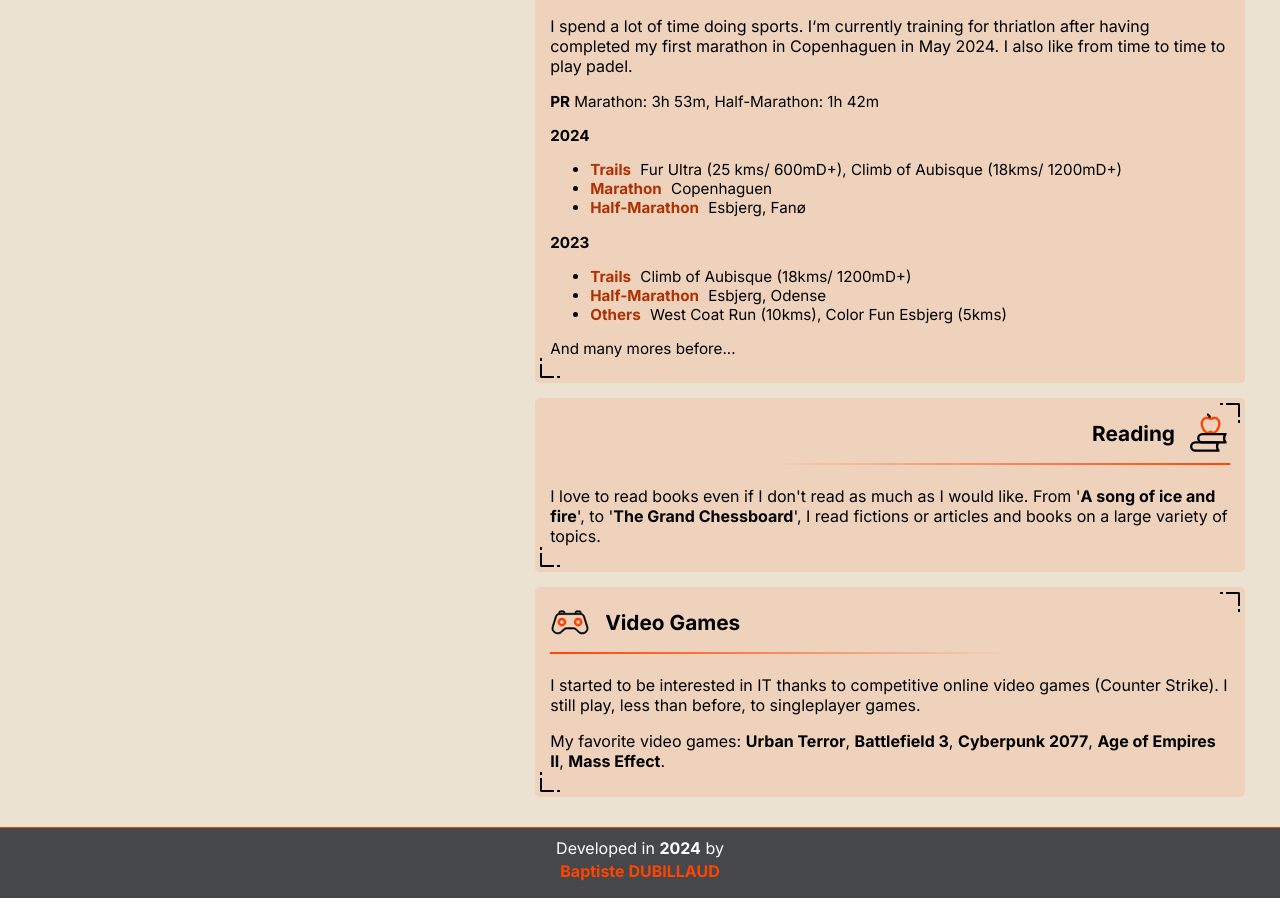
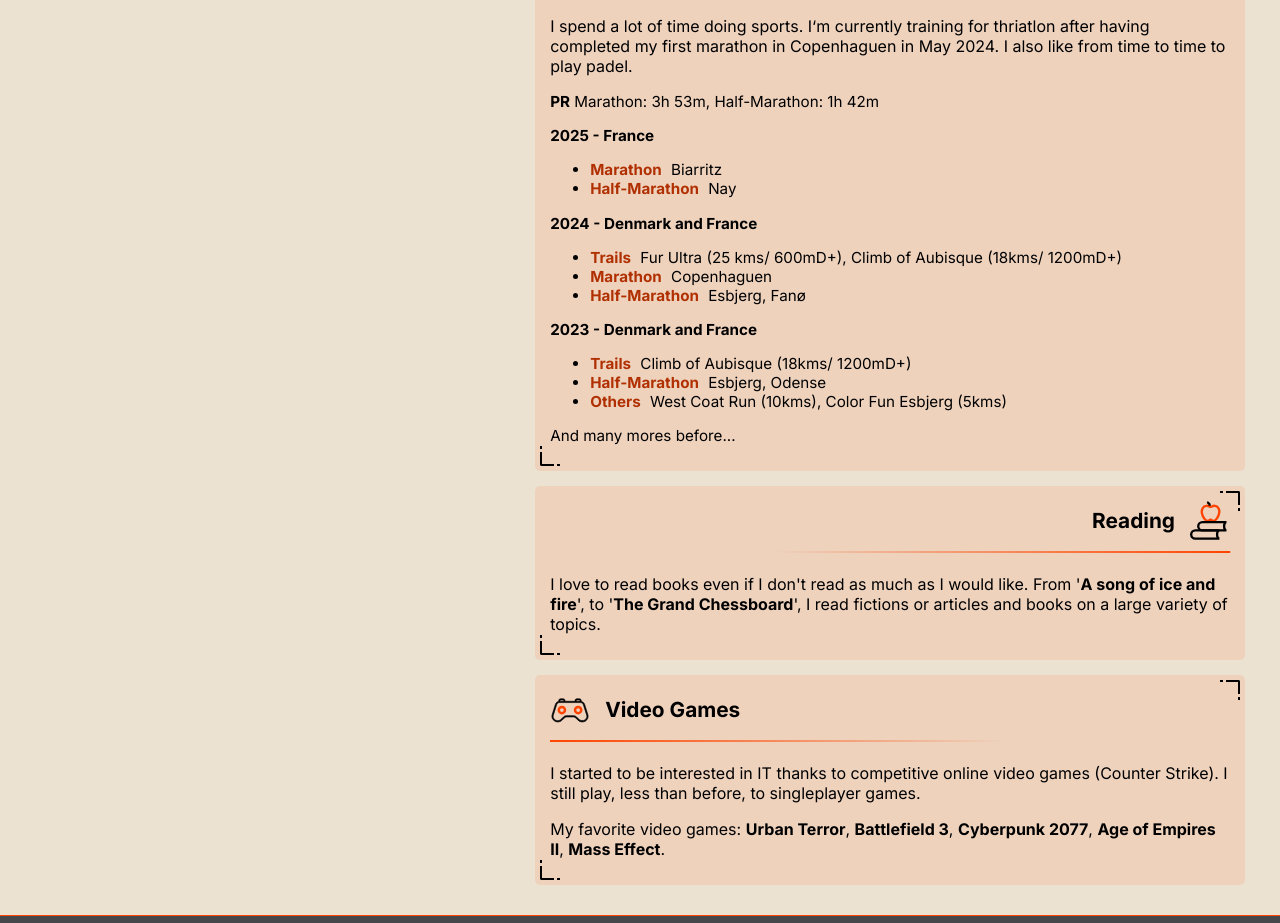
Before and after one commit to baptiste-dubillaud/personal-website, a Next.js app: page / in a window 1280 px wide. Shown: the part 3520-4443 px from the top of the page. Before the commit the page ends 4418 px from the top, so only its background shows below. Built offline with nearby package versions, Linux system fonts and the light colour scheme.

Commit message:
Update sport for 2025

```diff
--- a/src/app/page.js
+++ b/src/app/page.js
@@ -529,7 +529,18 @@ const HobbiesComponent = ({ isTwoColumnSetup, hobbiesRef }) => {
                                     <h4>PR</h4> Marathon: 3h 53m, Half-Marathon: 1h 42m
                                 </p>
                                 <p className={styles.hobby_description_95}>
-                                    <h4>2024</h4>
+                                    <h4>2025 - France</h4>
+                                    <ul>
+                                    <li>
+                                            <h4>Marathon</h4> Biarritz
+                                        </li>
+                                        <li>
+                                            <h4>Half-Marathon</h4> Nay
+                                        </li>
+                                    </ul>
+                                </p>
+                                <p className={styles.hobby_description_95}>
+                                    <h4>2024 - Denmark and France</h4>
                                     <ul>
                                         <li>
                                             <h4>Trails</h4> Fur Ultra (25 kms/ 600mD+), Climb of Aubisque (18kms/
@@ -544,7 +555,7 @@ const HobbiesComponent = ({ isTwoColumnSetup, hobbiesRef }) => {
                                     </ul>
                                 </p>
                                 <p className={styles.hobby_description_95}>
-                                    <h4>2023</h4>
+                                    <h4>2023 - Denmark and France</h4>
                                     <ul>
                                         <li>
                                             <h4>Trails</h4> Climb of Aubisque (18kms/ 1200mD+)
```
